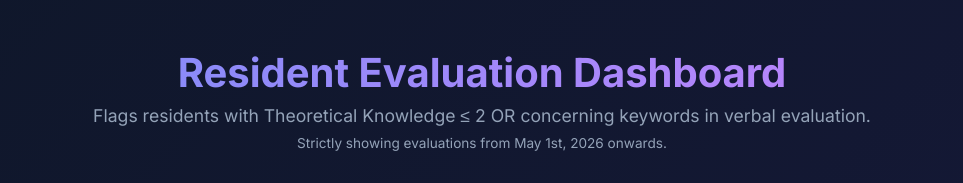
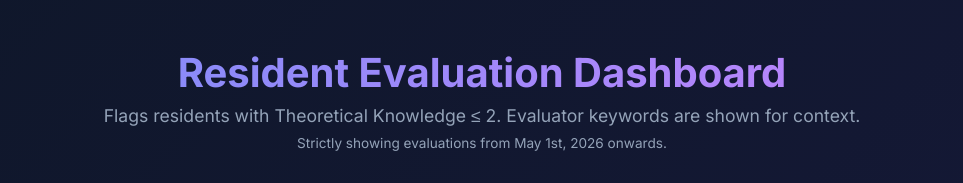
Before and after one commit to ACCESSCD/Dantest, a React (Vite) app: page / in a window 1280 px wide. Shown: the top 183 px of the page, without its empty margins (158-1121 px from the left). Built offline with nearby package versions, Linux system fonts and the light colour scheme.

Commit message:
Fix logic to only flag residents with score <= 2, excluding good residents

```diff
--- a/src/App.jsx
+++ b/src/App.jsx
@@ -67,9 +67,6 @@ function App() {
       if (score !== undefined && score !== null && !isNaN(score) && Number(score) <= 2) {
         isFlagged = true;
       }
-      if (foundWords.length > 0) {
-        isFlagged = true;
-      }
 
       if (isFlagged) {
         let displayDate = 'Unknown Date';
@@ -137,7 +134,7 @@ function App() {
     <div className="dashboard-container">
       <header className="header">
         <h1>Resident Evaluation Dashboard</h1>
-        <p>Flags residents with Theoretical Knowledge ≤ 2 OR concerning keywords in verbal evaluation.</p>
+        <p>Flags residents with Theoretical Knowledge ≤ 2. Evaluator keywords are shown for context.</p>
         <p style={{ fontSize: '0.85rem', color: 'var(--text-muted)', marginTop: '0.5rem' }}>Strictly showing evaluations from May 1st, 2026 onwards.</p>
       </header>
 
```
Also changed, not shown: 1 other file (tests, documents, lock files or other folders).
